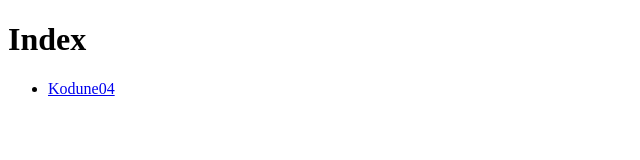
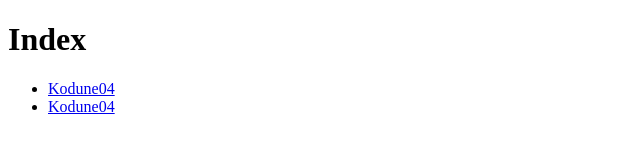
Before and after one commit to enigmahype/enigmahype.github.io, a plain HTML site: page index.html in a window 1280 px wide. Shown: the whole page, without its empty margins (0-640 px from the left). Drawn offline with Linux system fonts and the light colour scheme.

Commit message:
Update index.html

```diff
--- a/index.html
+++ b/index.html
@@ -7,6 +7,7 @@
     <h1>Index</h1>
     <ul>
         <li><a href="kodutoo4.html">Kodune04</a></li>
+        <li><a href="OTP encoder/decoder.html">Kodune04</a></li>
     </ul>
 </body>
 </html>
```
